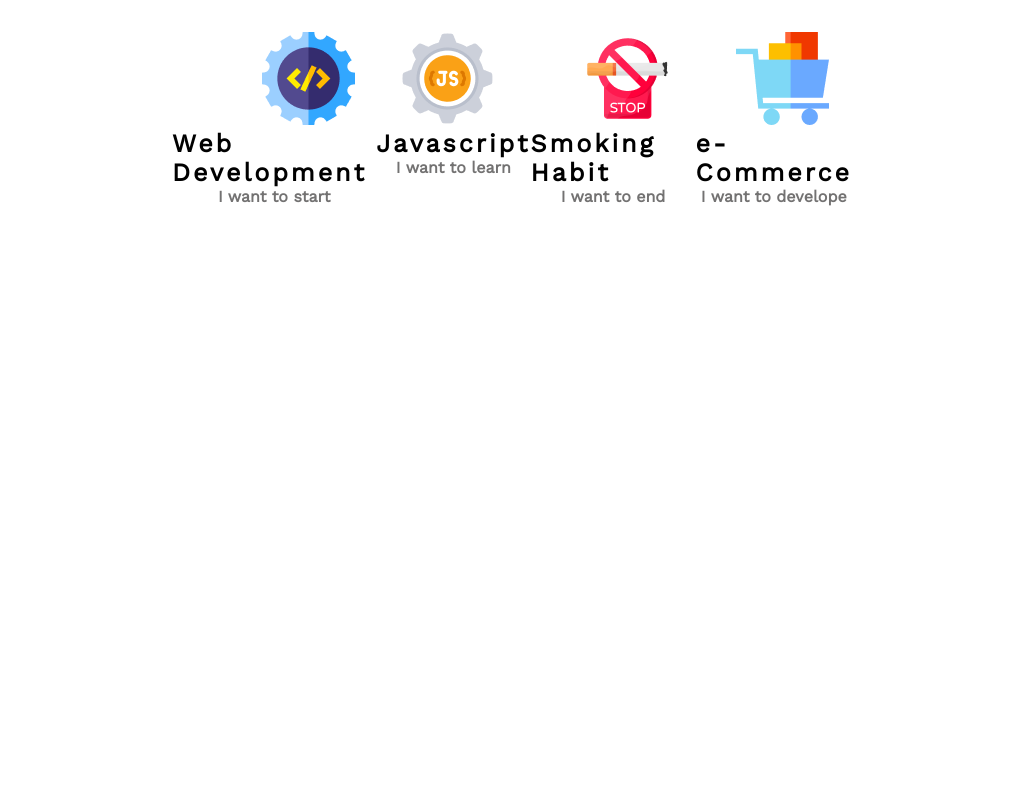
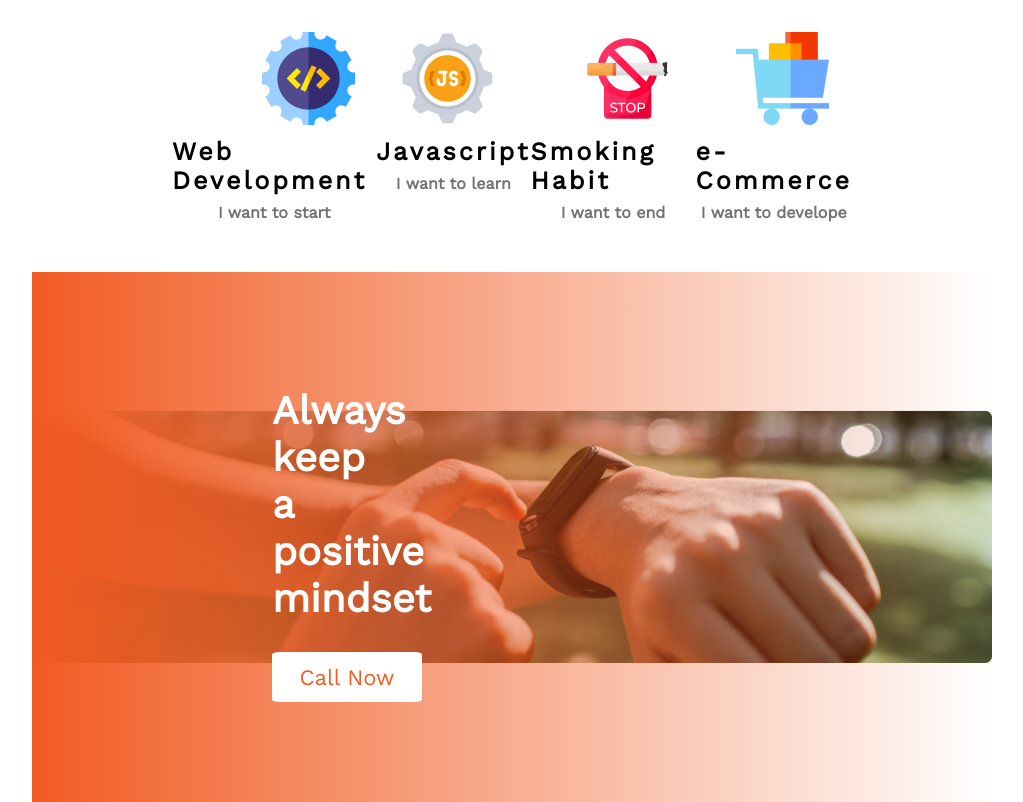
Before and after one commit to Tawhidalfatah/first-assignment, a plain HTML site: page index.html in a window 1280 px wide. Shown: the part 3500-4302 px from the top of the page, without its empty margins (128-1151 px from the left). Before the commit the page ends 3756 px from the top, so only its background shows below. Drawn offline with nearby package versions, Linux system fonts and the light colour scheme.

Commit message:
added positive mindset

```diff
--- a/index.html
+++ b/index.html
@@ -73,6 +73,10 @@
                 </div>
             </div>
         </section>
+        <section class="gradient-background">
+            <h2 class="gradient-title">Always keep a positive mindset</h2>
+            <button class="btn-gradient">Call Now</button>
+        </section>
     </main>
 
 
--- a/styles/style.css
+++ b/styles/style.css
@@ -12,19 +12,17 @@ nav {
     padding-top: 20px;
     padding-bottom: 20px;
     font-size: 25px;
+}
 
+
+nav ul li {
+    display: inline;
+    padding-right: 400px;
 }
 
 a {
     text-decoration: none;
     color: #ffffff;
-}
-
-nav ul li {
-    display: inline;
-
-    padding-right: 400px;
-
 }
 
 /* Header Section */
@@ -81,6 +79,7 @@ header>p {
     font-size: 1.5em;
 }
 
+
 main ul li {
     padding: 10px 0;
     font-size: 18px;
@@ -107,6 +106,8 @@ main ul li {
     padding: 50px 0;
 }
 
+/* Icons Section  */
+
 #icon1 {
     margin-left: 90px;
 }
@@ -123,8 +124,11 @@ main ul li {
     margin-left: 40px;
 }
 
+/* skill titles  */
+
 h3.skill {
     font-size: 25px;
+    padding: 8px 0;
     letter-spacing: 3px;
 }
 
@@ -132,3 +136,33 @@ h4.skill-sub{
     color: #737272;
     text-align: center;
 }
+
+
+/* Gradient section  */
+
+.gradient-background {
+    background: linear-gradient(90deg, #F15B22 0%, rgba(241, 91, 34, 0) 100%), url(../images/watch.png) ;
+    background-repeat: no-repeat;
+    background-size: 75%;
+    background-position: center;
+    padding: 100px 0;
+}
+
+.gradient-title {
+    color: #ffffff;
+    font-weight: 700;
+    font-size: 40px;
+    margin-right: 400px;
+    padding: 15px 400px 30px;
+}
+
+.btn-gradient {
+    color: #F15B22;
+    background-color: #ffffff;
+    margin-left: 400px;
+    border: none;
+    border-radius: 5%;
+    width: 150px;
+    height: 50px;
+    font-size: 22px;
+}
```
